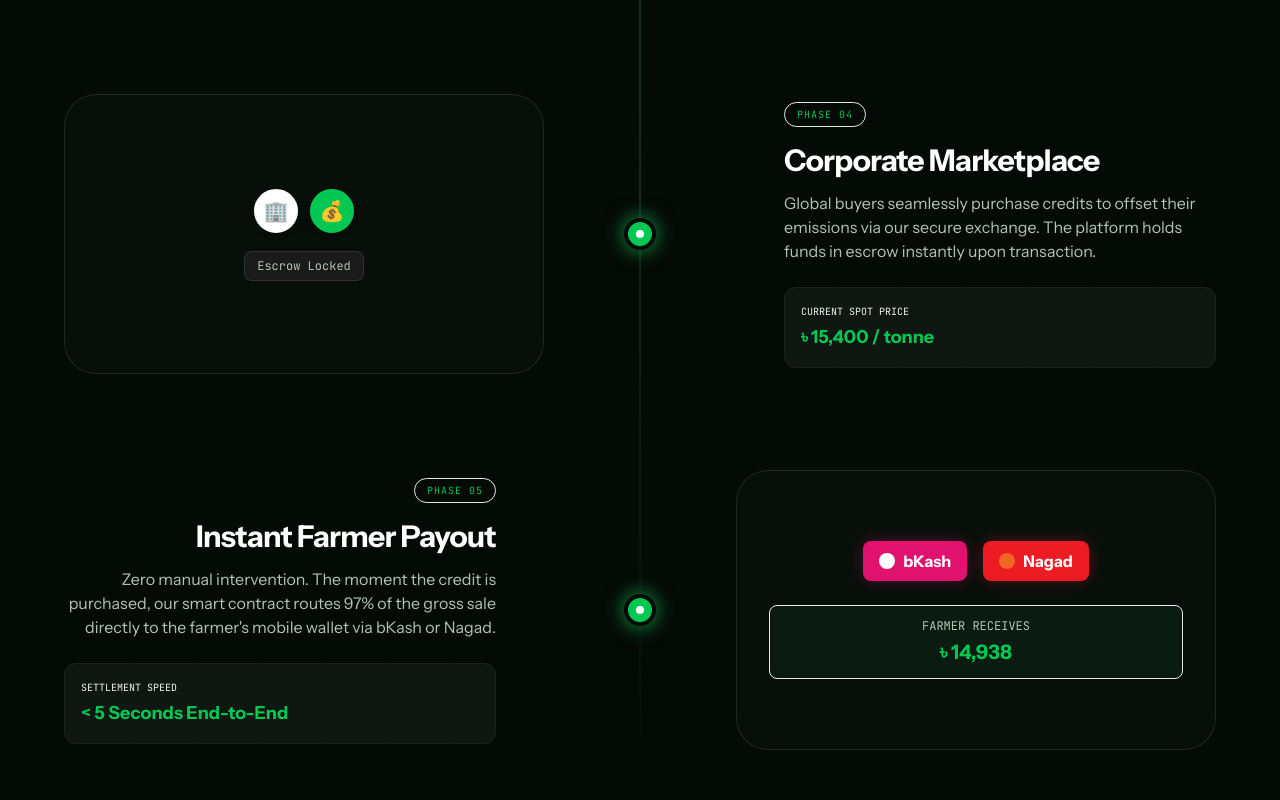
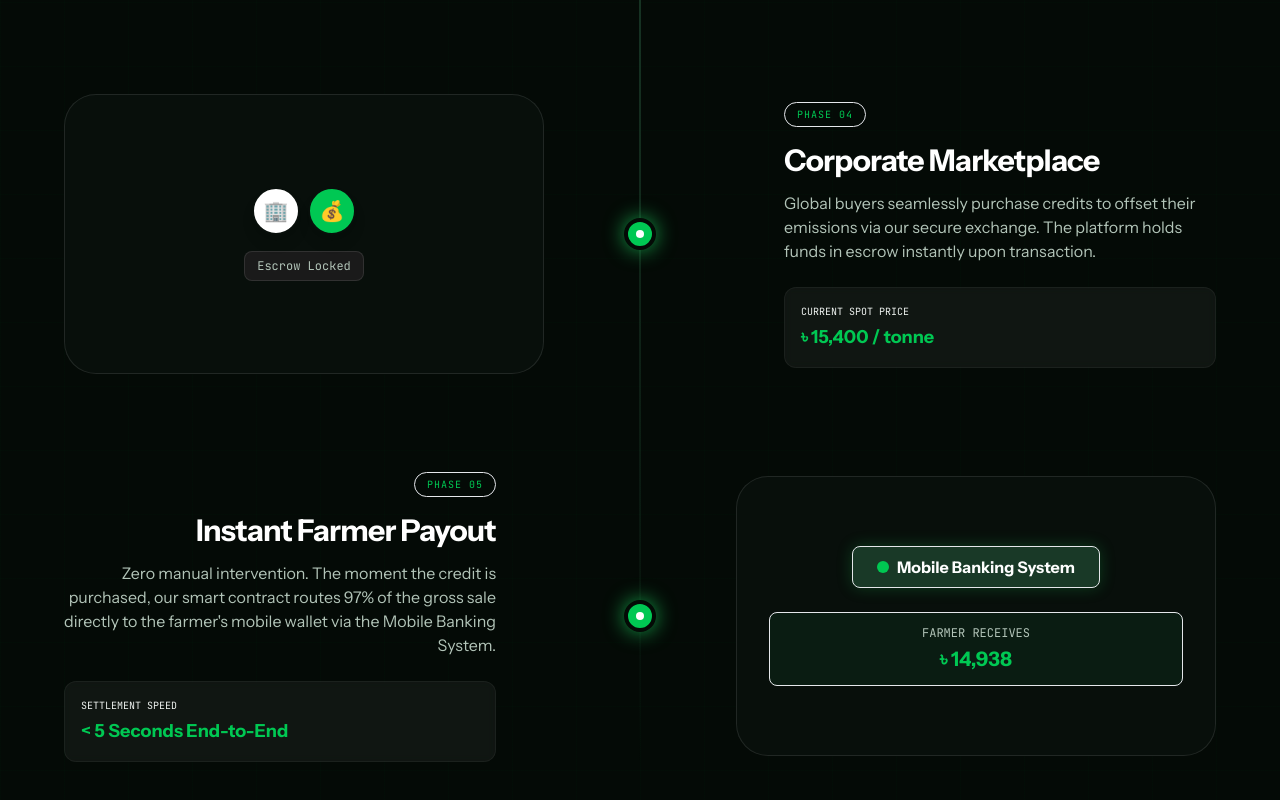
Before and after one commit to akramrafid/CarbonOS, a React (Vite) app: page /how-it-works in a window 1280 px wide. Shown: the part 1726-2526 px from the top of the page. Built offline with nearby package versions, Linux system fonts and the light colour scheme.

Commit message:
feat: implement payment tracking components and add How It Works page flow

```diff
--- a/src/components/marketplace/CheckoutModal.jsx
+++ b/src/components/marketplace/CheckoutModal.jsx
@@ -67,7 +67,7 @@ export const CheckoutModal = ({ credit, onClose, onSuccess }) => {
               <span>Pay & Retire Credit</span>
             </button>
             <p className="text-center font-mono text-[10px] text-mist mt-4">
-              92% of this payment goes instantly to the farmer via bKash.
+              92% of this payment goes instantly to the farmer via Mobile Banking.
             </p>
           </>
         )}
--- a/src/components/payments/FarmerPaidCard.jsx
+++ b/src/components/payments/FarmerPaidCard.jsx
@@ -39,7 +39,7 @@ const FarmerPaidCard = ({ amount, txHash }) => {
           <p className="text-sm text-[#475569] mb-3">Khulna District, Bangladesh</p>
 
           <div className="bg-[#F8FAFC] rounded-lg p-3 border border-[#E2E8F0]">
-            <p className="text-xs text-[#475569] uppercase tracking-wider font-semibold mb-1">Payment Delivered (bKash)</p>
+            <p className="text-xs text-[#475569] uppercase tracking-wider font-semibold mb-1">Payment Delivered (Mobile Banking)</p>
             <p className="text-2xl font-bold text-[#16A34A]">৳ {amount}</p>
           </div>
 
--- a/src/components/payments/PaymentStatusTracker.jsx
+++ b/src/components/payments/PaymentStatusTracker.jsx
@@ -107,7 +107,7 @@ const PaymentStatusTracker = ({ transactionId, onComplete }) => {
               </div>
               <div className="flex justify-between">
                 <span className="font-semibold text-[#0A5C36]">Farmer Net Payout (97%)</span>
-                <span className="font-mono text-[#16A34A] animate-pulse">Routing via bKash</span>
+                <span className="font-mono text-[#16A34A] animate-pulse">Routing via Mobile Banking</span>
               </div>
             </div>
           </div>
--- a/src/pages/HowItWorks.jsx
+++ b/src/pages/HowItWorks.jsx
@@ -154,19 +154,15 @@ const HowItWorks = () => {
     },
     {
       title: "Instant Farmer Payout",
-      description: "Zero manual intervention. The moment the credit is purchased, our smart contract routes 97% of the gross sale directly to the farmer's mobile wallet via bKash or Nagad.",
+      description: "Zero manual intervention. The moment the credit is purchased, our smart contract routes 97% of the gross sale directly to the farmer's mobile wallet via the Mobile Banking System.",
       metricLabel: "Settlement Speed",
       metric: "< 5 Seconds End-to-End",
       visual: (
         <div className="w-full flex flex-col items-center">
-          <div className="flex space-x-4 mb-6">
-            <div className="bg-[#E2136E] text-white font-bold px-4 py-2 rounded-lg flex items-center space-x-2 shadow-[0_0_15px_rgba(226,19,110,0.3)] animate-pulse">
-              <div className="w-4 h-4 bg-white rounded-full"></div>
-              <span>bKash</span>
-            </div>
-            <div className="bg-[#ED1C24] text-white font-bold px-4 py-2 rounded-lg flex items-center space-x-2 shadow-[0_0_15px_rgba(237,28,36,0.3)]">
-              <div className="w-4 h-4 bg-[#F26522] rounded-full"></div>
-              <span>Nagad</span>
+          <div className="flex justify-center mb-6 w-full">
+            <div className="bg-[#1A3A28] text-white font-bold px-6 py-2 rounded-lg flex items-center space-x-2 shadow-[0_0_15px_rgba(22,163,74,0.3)] border border-emerald/30 animate-pulse">
+              <div className="w-3 h-3 bg-emerald rounded-full"></div>
+              <span>Mobile Banking System</span>
             </div>
           </div>
           <div className="text-center bg-[#0D2B1A]/50 w-full p-3 rounded-lg border border-emerald/20">
```
